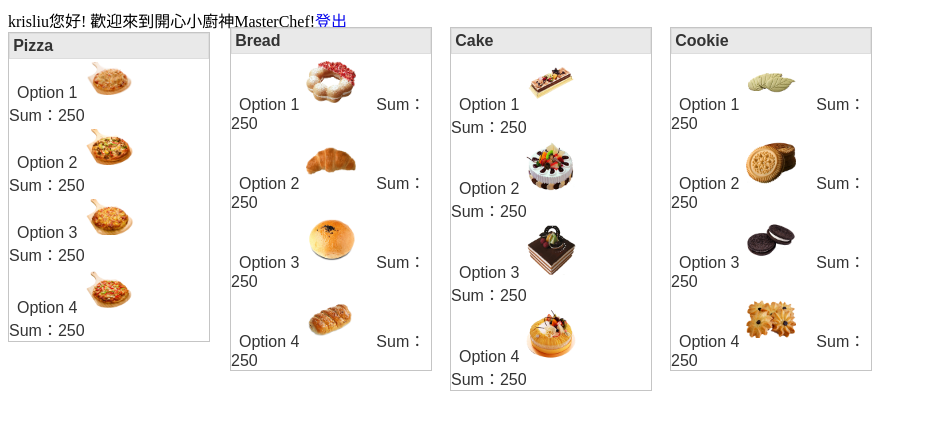
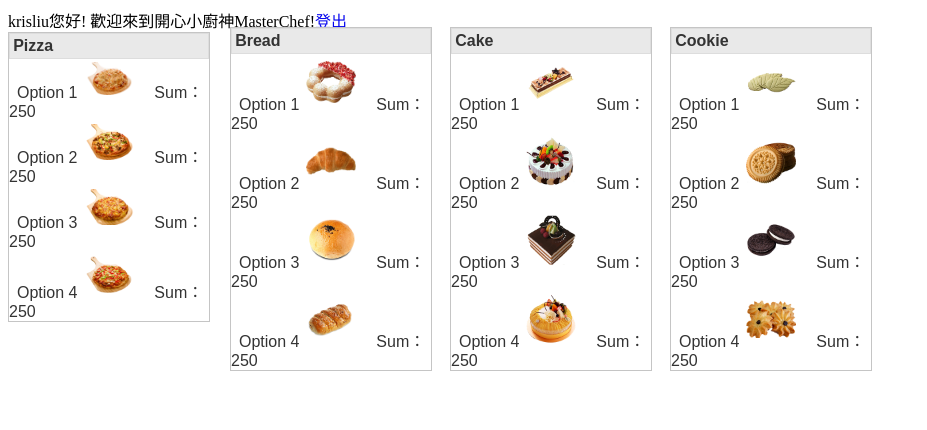
Before and after one commit to NCNU-OpenSource/1041-SE-Team10, a PHP site: page /bag.php in a window 1280 px wide. Shown: the top 430 px of the page, without its empty margins (0-927 px from the left). Run offline with PHP 8.4, Linux system fonts and the light colour scheme; a user stored in the database is signed in; data comes from the database, SQL or seed files in the repository; some libraries are stand-ins or nearby versions.

Commit message:
Update bag.php

```diff
--- a/masterchef/bag.php
+++ b/masterchef/bag.php
@@ -68,26 +68,26 @@ $rs2=mysqli_fetch_array($results2);
 <div id="menu">
   <li class="ui-widget-header">Pizza</li>
 
-  <li>Option 1<img src ="pics\pizza1.png"  width="50px"></li>
+  <li>Option 1<img src ="pics\pizza1.png"  width="50px">
   <?php
   echo" Sum：";
   echo $rs2['cash'];
-  ?>
-  <li>Option 2<img src ="pics\pizza2.png"  width="50px"></li>
+  ?></li>
+  <li>Option 2<img src ="pics\pizza2.png"  width="50px">
   <?php
   echo" Sum：";
   echo $rs2['cash'];
-  ?>
-  <li>Option 3<img src ="pics\pizza3.png"  width="50px"></li>
+  ?></li>
+  <li>Option 3<img src ="pics\pizza3.png"  width="50px">
   <?php
   echo" Sum：";
   echo $rs2['cash'];
-  ?>
-  <li>Option 4<img src ="pics\pizza4.png"  width="50px"></li>
+  ?></li>
+  <li>Option 4<img src ="pics\pizza4.png"  width="50px">
   <?php
   echo" Sum：";
   echo $rs2['cash'];
-  ?>
+  ?></li>
   </div>
 <div id="m1">
 <div id="menu1">
@@ -123,26 +123,26 @@ $rs2=mysqli_fetch_array($results2);
 <div id="menu2">
   <li class="ui-widget-header">Cake</li>
 
-  <li>Option 1<img src ="pics\cake1.png"  width="50px"></li>
+  <li>Option 1<img src ="pics\cake1.png"  width="50px">
   <?php
   echo" Sum：";
   echo $rs2['cash'];
-  ?>
-  <li>Option 2<img src ="pics\cake2.png"  width="50px"></li>
+  ?></li>
+  <li>Option 2<img src ="pics\cake2.png"  width="50px">
   <?php
   echo" Sum：";
   echo $rs2['cash'];
-  ?>
-  <li>Option 3<img src ="pics\cake3.png"  width="50px"></li>
+  ?></li>
+  <li>Option 3<img src ="pics\cake3.png"  width="50px">
   <?php
   echo" Sum：";
   echo $rs2['cash'];
-  ?>
-  <li>Option 4<img src ="pics\cake4.png"  width="50px"></li>
+  ?></li>
+  <li>Option 4<img src ="pics\cake4.png"  width="50px">
   <?php
   echo" Sum：";
   echo $rs2['cash'];
-  ?>
+  ?></li>
 </div>
 </div>
 <div id="m3">
```
